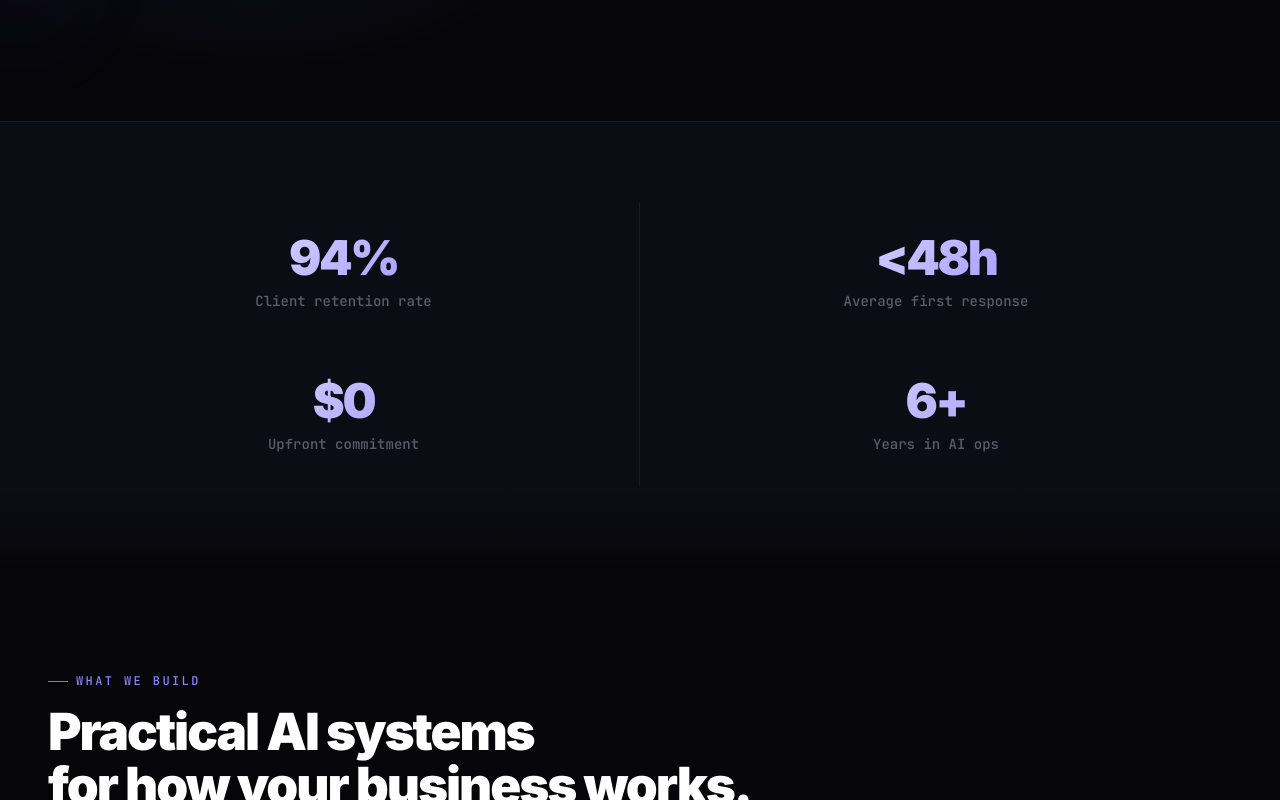
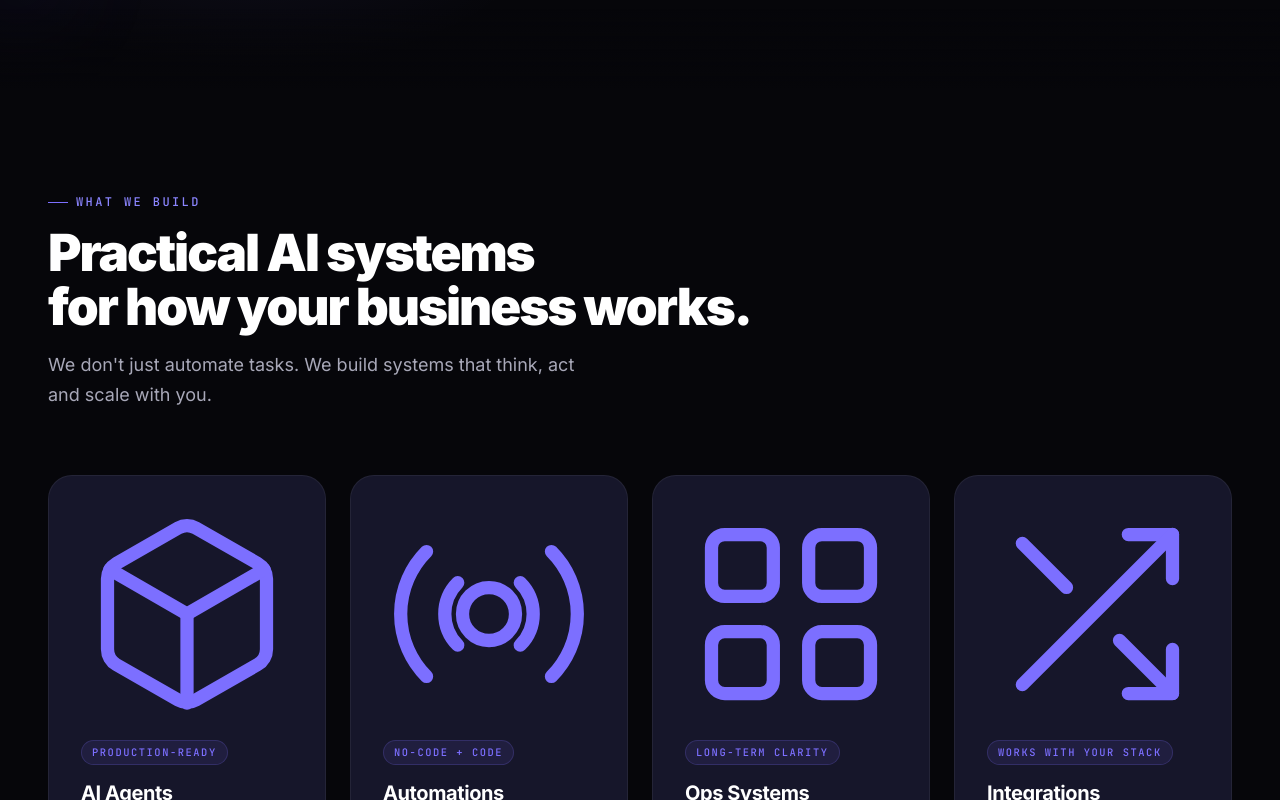
Before and after one commit to duskmetamask-bit/emvy-ai-website, a Next.js app: page / in a window 1280 px wide. Shown: the part 960-1760 px from the top of the page. Built offline with nearby package versions, Linux system fonts and the light colour scheme.

Commit message:
remove metrics stats section under hero

```diff
--- a/app/page.tsx
+++ b/app/page.tsx
@@ -487,7 +487,6 @@ export default function Home() {
         <Header />
         <main style={{ paddingTop: '0' }}>
           <Hero />
-          <Metrics />
           <Services />
           <CaseStudy />
           <CTASection />
```
